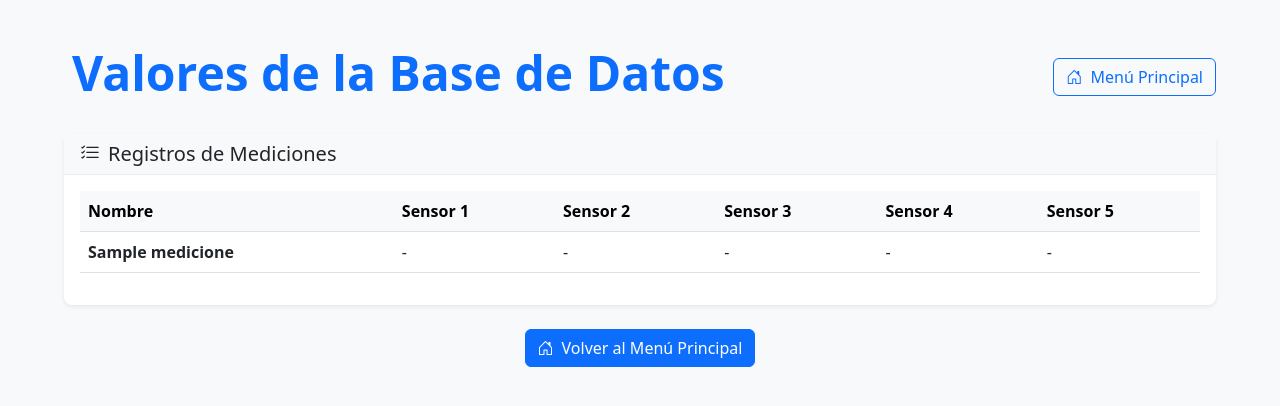
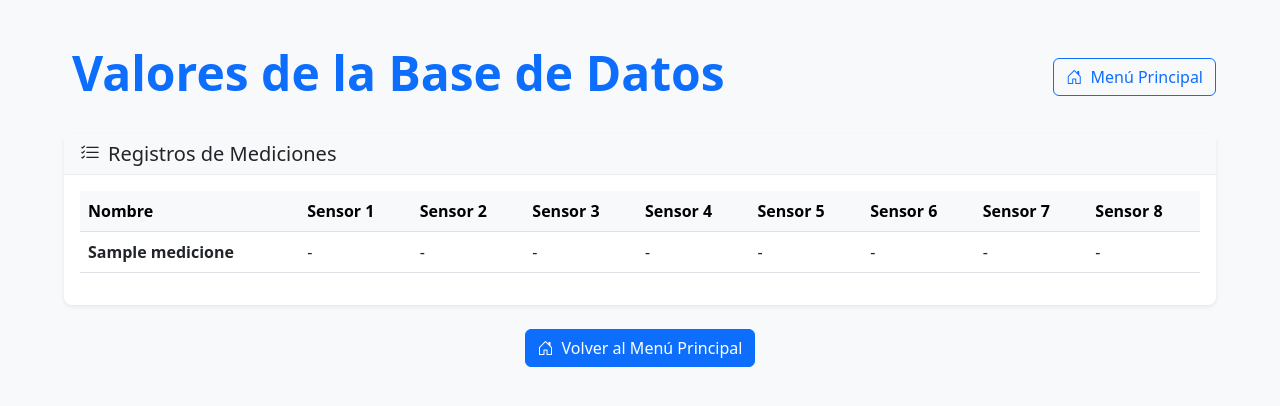
Before and after one commit to dekar81/graficacion, a Django app: template miappGraficacion/templates/miappGraficacion/lista.html in a window 1280 px wide. Shown: the top 406 px of the page. Run offline with Django 5.2, Linux system fonts and the light colour scheme; the template is opened without the code that fills it: most values are stand-ins (such as "Sample title", 1, 10 or a date in 2020).

Commit message:
Add columns for Sensor 6, 7, and 8 in lista.html

```diff
--- a/miappGraficacion/templates/miappGraficacion/lista.html
+++ b/miappGraficacion/templates/miappGraficacion/lista.html
@@ -32,6 +32,9 @@
                             <th scope="col">Sensor 3</th>
                             <th scope="col">Sensor 4</th>
                             <th scope="col">Sensor 5</th>
+                            <th scope="col">Sensor 6</th>
+                            <th scope="col">Sensor 7</th>
+                            <th scope="col">Sensor 8</th>
                         </tr>
                     </thead>
                     <tbody>
@@ -43,10 +46,13 @@
                             <td>{{ m.sensor3|default:"-" }}</td>
                             <td>{{ m.sensor4|default:"-" }}</td>
                             <td>{{ m.sensor5|default:"-" }}</td>
+                            <td>{{ m.sensor6|default:"-" }}</td>
+                            <td>{{ m.sensor7|default:"-" }}</td>
+                            <td>{{ m.sensor8|default:"-" }}</td>
                         </tr>
                         {% empty %}
                         <tr>
-                            <td colspan="6" class="text-center text-muted py-4">
+                            <td colspan="9" class="text-center text-muted py-4">
                                 <i class="bi bi-exclamation-circle me-2"></i>No se encontraron mediciones
                             </td>
                         </tr>
```
